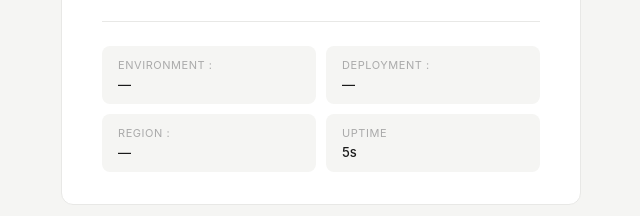
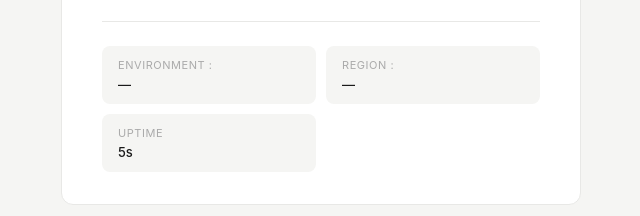
Before and after one commit to Hicham-0/my-app, a website: page app/public/index.html in a window 1280 px wide. Shown: the part 386-602 px from the top of the page, 319-959 px from the left. Drawn offline with Linux system fonts and the light colour scheme; no server answers.

Commit message:
remove deploycolor from ui

```diff
--- a/app/index.js
+++ b/app/index.js
@@ -16,7 +16,6 @@ app.get('/info', (req, res) => {
   res.json({
     version: APP_VERSION,
     environment: ENVIRONMENT,
-    deployColor: DEPLOY_COLOR,
     region: REGION
   });
 });
--- a/app/public/index.html
+++ b/app/public/index.html
@@ -21,10 +21,6 @@
       <div class="meta-item">
         <p class="meta-label">environment : </p>
         <p class="meta-value" id="environment">—</p>
-      </div>
-      <div class="meta-item">
-        <p class="meta-label">deployment : </p>
-        <p class="meta-value" id="deployColor">—</p>
       </div>
       <div class="meta-item">
         <p class="meta-label">region : </p>
```
